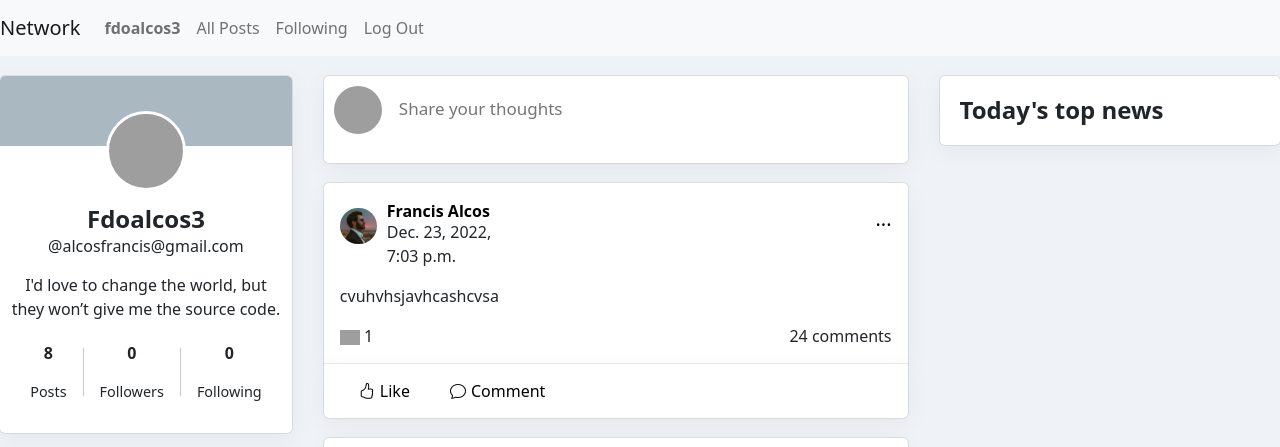
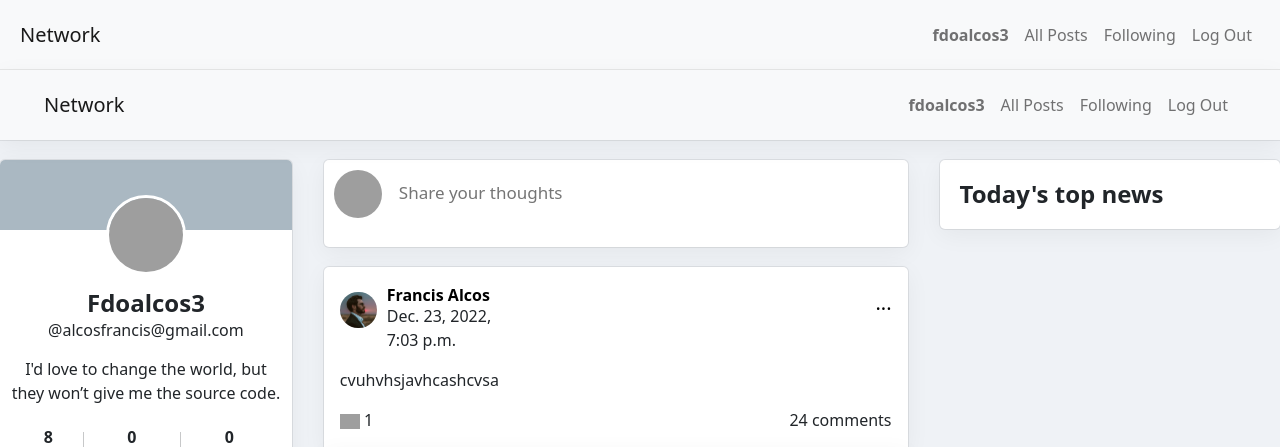
Before and after one commit to fdoalcos/Networking-web-app, a Django app: page / in a window 1280 px wide. Shown: the top 447 px of the page. Run offline with Django 3.2, Linux system fonts and the light colour scheme; a user stored in the database is signed in; data comes from the database, SQL or seed files in the repository; both versions use the stored data as it was after the commit; some libraries are stand-ins or nearby versions; grey boxes are pictures that could not be loaded.

Commit message:
Everything done now, just do all the design of nav

```diff
--- a/network/static/network/index.js
+++ b/network/static/network/index.js
@@ -315,9 +315,10 @@ document.addEventListener('DOMContentLoaded', () => {
                 if (data.count <= 0) {
                     document.getElementById(`post__commentcounts_${id}`).style.display = "none"
                 } else if (data.count === 1) {
-                    document.getElementById(`post__commentcounts_${id}`).innerHTML = `${data.count} comment`
-                } else {
                     document.getElementById(`post__commentcounts_${id}`).innerHTML = `${data.count} comments`
+                }
+                else {
+                    document.getElementById(`posts__commentcounts_${id}`).innerHTML = `${data.count} comments`
                 }
             })
 
--- a/network/static/network/style.css
+++ b/network/static/network/style.css
@@ -1026,3 +1026,11 @@ img {
 .i-tag {
     margin-right: 5px;
 }
+
+
+/* navbar here  */
+
+.social__navbar {
+    padding: 15px 20px !important;
+    box-shadow: rgb(0 0 0 / 5%) 0px 6px 24px 0px, rgb(0 0 0 / 8%) 0px 0px 0px 1px;
+}
--- a/network/templates/network/layout.html
+++ b/network/templates/network/layout.html
@@ -17,11 +17,11 @@
     </head>
     <body class="main_body">
 
-        <nav class="navbar navbar-expand-lg navbar-light bg-light">
+        <nav class="social__navbar navbar navbar-expand-lg navbar-light bg-light">
             <a class="navbar-brand" href="#">Network</a>
 
-            <div>
-              <ul class="navbar-nav mr-auto">
+            <div class="ml-auto">
+              <ul class="navbar-nav">
                 {% if user.is_authenticated %}
                     <li class="nav-item">
                         <a class="nav-link" href="{% url 'profile' request.user.id %}" id="mainUser"><strong>{{ request.user.username }}</strong></a>
@@ -48,6 +48,41 @@
               </ul>
             </div>
           </nav>
+          <nav class="social__navbar navbar navbar-expand-lg navbar-light bg-light">
+            <div class="container-fluid">
+              <a class="navbar-brand" href="#">Network</a>
+              <button class="navbar-toggler" type="button" data-bs-toggle="collapse" data-bs-target="#navbarTogglerDemo02" aria-controls="navbarTogglerDemo02" aria-expanded="false" aria-label="Toggle navigation">
+                <span class="navbar-toggler-icon"></span>
+              </button>
+              <div class="collapse navbar-collapse" id="navbarTogglerDemo02">
+                <ul class="navbar-nav ml-auto">
+                    {% if user.is_authenticated %}
+                    <li class="nav-item">
+                        <a class="nav-link" href="{% url 'profile' request.user.id %}" id="mainUser"><strong>{{ request.user.username }}</strong></a>
+                    </li>
+                    {% endif %}
+                    <li class="nav-item">
+                    <a class="nav-link" href="{% url 'index' %}" id="all__post">All Posts</a>
+                    </li>
+                    {% if user.is_authenticated %}
+                        <li class="nav-item">
+                            <a class="nav-link" href="{% url 'following' %}">Following</a>
+                        </li>
+                        <li class="nav-item">
+                            <a class="nav-link" href="{% url 'logout' %}">Log Out</a>
+                        </li>
+                    {% else %}
+                        <li class="nav-item">
+                            <a class="nav-link" href="{% url 'login' %}">Log In</a>
+                        </li>
+                        <li class="nav-item">
+                            <a class="nav-link" href="{% url 'register' %}">Register</a>
+                        </li>
+                    {% endif %}
+                </ul>
+              </div>
+            </div>
+          </nav>
 
         <div class="body">
             {% block body %}
```
Also changed, not shown: db.sqlite3.
